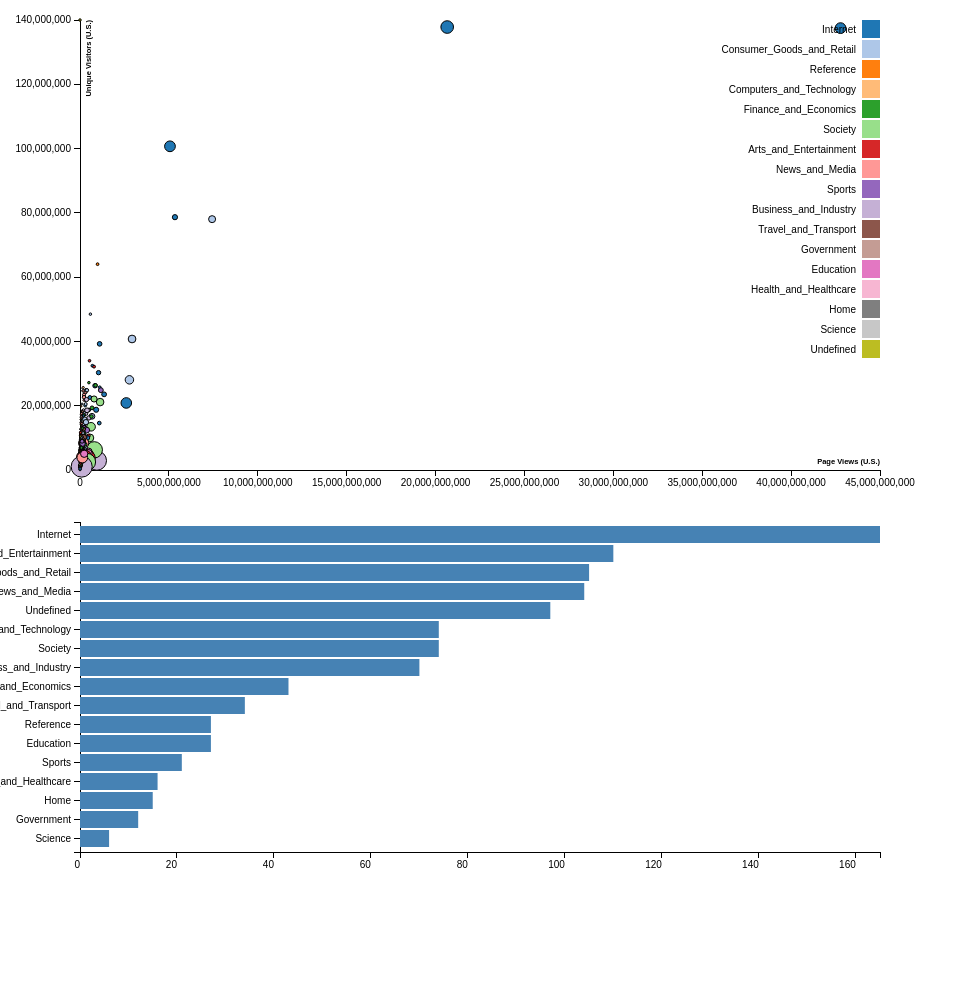
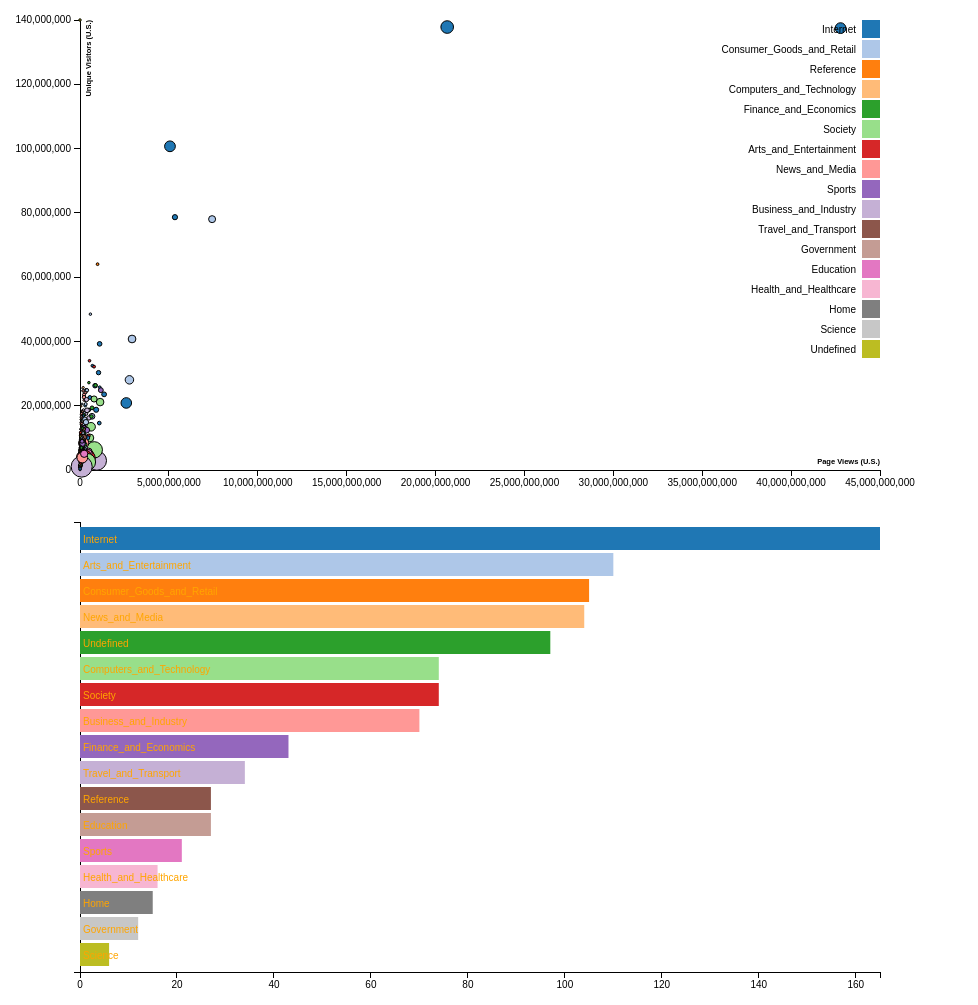
Before and after one commit to brentzucker/Top-Websites, a plain HTML site: page index.html in a window 1280 px wide. Shown: the whole page, without its empty margins (0-978 px from the left). Drawn offline with nearby package versions, Linux system fonts and the light colour scheme.

Commit message:
added color and bar names to bar chart

```diff
--- a/barchart.js
+++ b/barchart.js
@@ -1,13 +1,17 @@
 function barChart() {
-	var margin = {top: 20, right: 80, bottom: 250, left: 80},
-		width = 960 - margin.left - margin.right,
-		height = 600 - margin.top - margin.bottom;
+    var margin = {top: 20, right: 80, bottom: 30, left: 80},
+        width = 960 - margin.left - margin.right,
+        height = 500 - margin.top - margin.bottom;
 
 	var yScale = d3.scale.ordinal()
 		.rangeRoundBands([0, height], .1);
 
 	var xScale = d3.scale.linear()
 		.range([0, width]);
+
+    // fill color
+    var cValue = function(d) { return d.key; },
+    color = d3.scale.category20();
 
 	var xAxis = d3.svg.axis()
 		.scale(xScale)
@@ -16,7 +20,8 @@ function barChart() {
 
 	var yAxis = d3.svg.axis()
 		.scale(yScale)
-		.orient("left");
+		.orient("left")
+        .tickValues(0);
 
 	var svg = d3.select("body").append("svg")
 		.attr("class", "barchart")
@@ -63,13 +68,10 @@ function barChart() {
 	  svg.append("g")
 		  .attr("class", "x axis")
 		  .attr("transform", "translate(0," + height + ")")
-		  .call(xAxis)
-		  .selectAll("text")
-	      .style("text-anchor", "end");
+		  .call(xAxis);
 
 	  svg.append("g")
 		  .attr("class", "y axis")
-		  .attr("transform", "translate(0," + 0 + ")")
 		  .call(yAxis);
 
 	  svg.selectAll(".bar")
@@ -80,7 +82,25 @@ function barChart() {
 		  .attr("y", function(d) { return yScale(d.key); })
 		  .attr("height", yScale.rangeBand())
 		  .attr("x", function(d) { return 0; })
-		  .attr("width", function(d) { return xScale(d.values); });
+		  .attr("width", function(d) { return xScale(d.values); })
+		  .style("fill", function(d) { return color(cValue(d)); })
+          .text(function(d) { return d.key; });
+
+      svg.selectAll(".bartext")
+          .data(data)
+          .enter()
+          .append("text")
+          .attr("class", "bartext")
+          .attr("x", function(d) {
+            return 3;
+          })
+          .attr("y", function(d) {
+            return yScale(d.key) + yScale.rangeBand()/2 + 4;
+          })
+          .text(function(d) {
+            return d.key;
+          });
+
 	});
 
 	function type(d) {
--- a/styles.css
+++ b/styles.css
@@ -24,9 +24,13 @@ body {
 /* Bar Chart */
 
 .bar {
-  fill: steelblue;
+  /*fill: steelblue;*/
 }
 
 .bar:hover {
-  fill: brown;
+  /*fill: brown;*/
 }
+
+.bartext {
+	fill: orange;
+}
```
